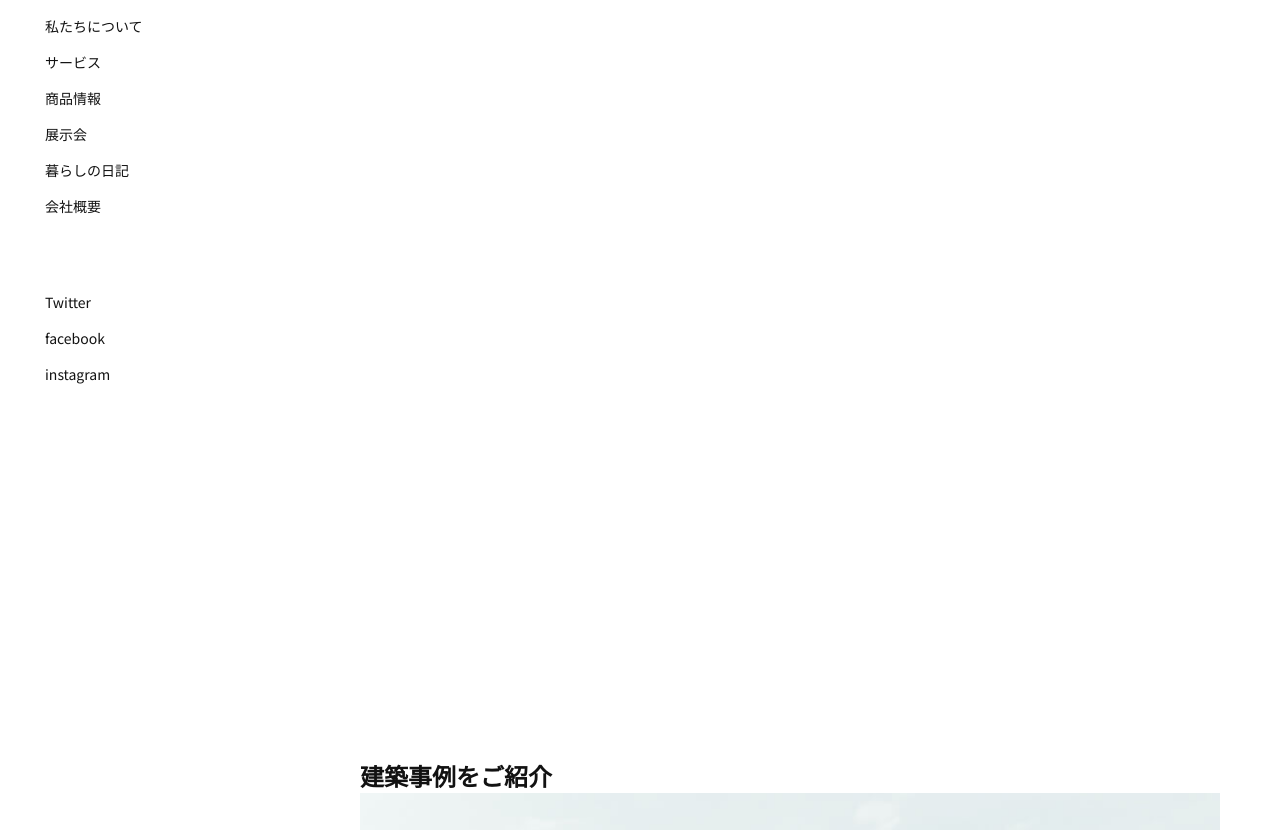
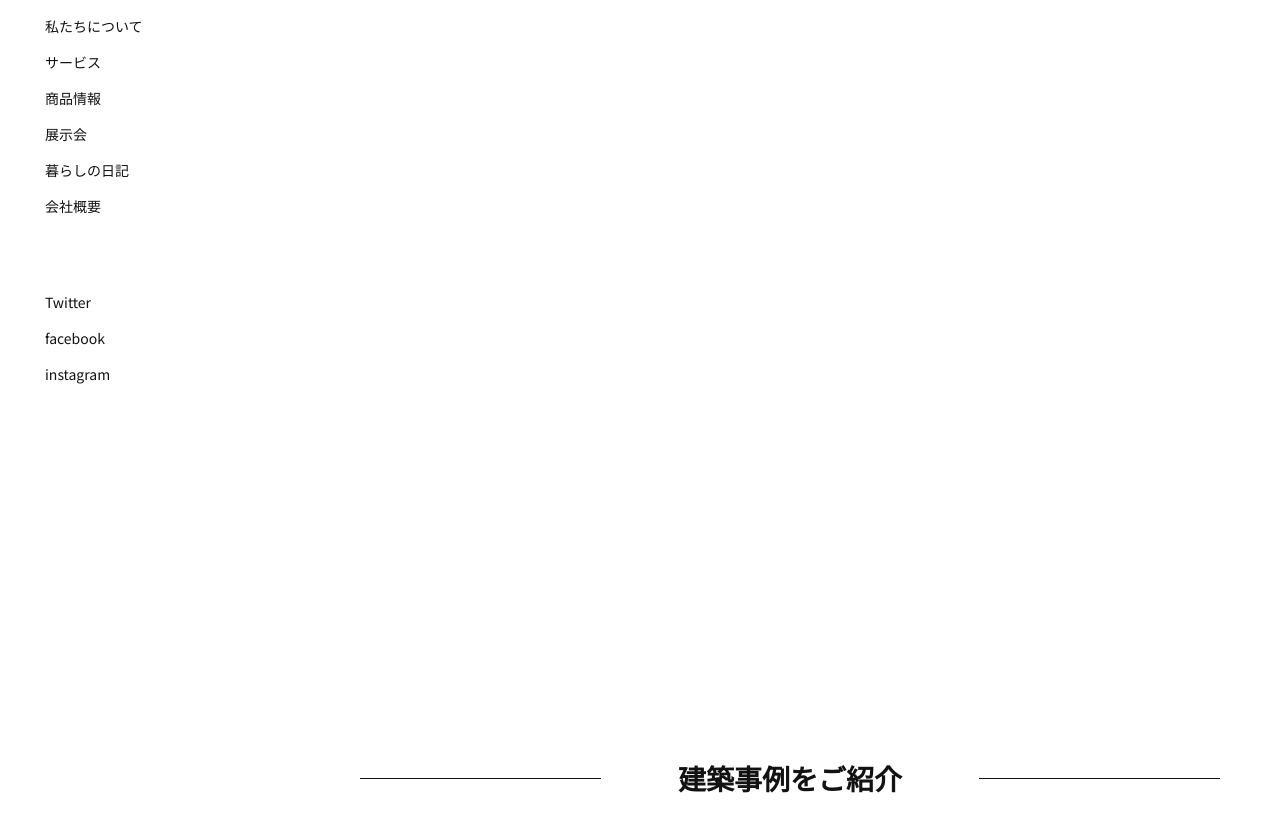
Before and after one commit to marscode48/corp_akarui_house, a plain HTML site: page index.html in a window 1280 px wide. Shown: the part 122-952 px from the top of the page. Drawn offline with nearby package versions, Linux system fonts and the light colour scheme; some packages are replaced by stand-ins of ours.

Commit message:
sec-titleの共通styleを作成

```diff
--- a/styles/breakpoints/_base.scss
+++ b/styles/breakpoints/_base.scss
@@ -48,6 +48,18 @@ li {
 }
 
 .sec-title {
+  display: flex;
+  align-items: center;
+  justify-content: space-between;
+  font-size: 1.75rem;
+  margin-bottom: 60px;
+  text-align: center;
+
+  &::before, &::after {
+    border-top: 1px solid;
+    content: "";
+    width: 28%;
+  }
 }
 
 /*-------------------------------------------
```
Also changed, not shown: styles/style.css, 1 other file.
